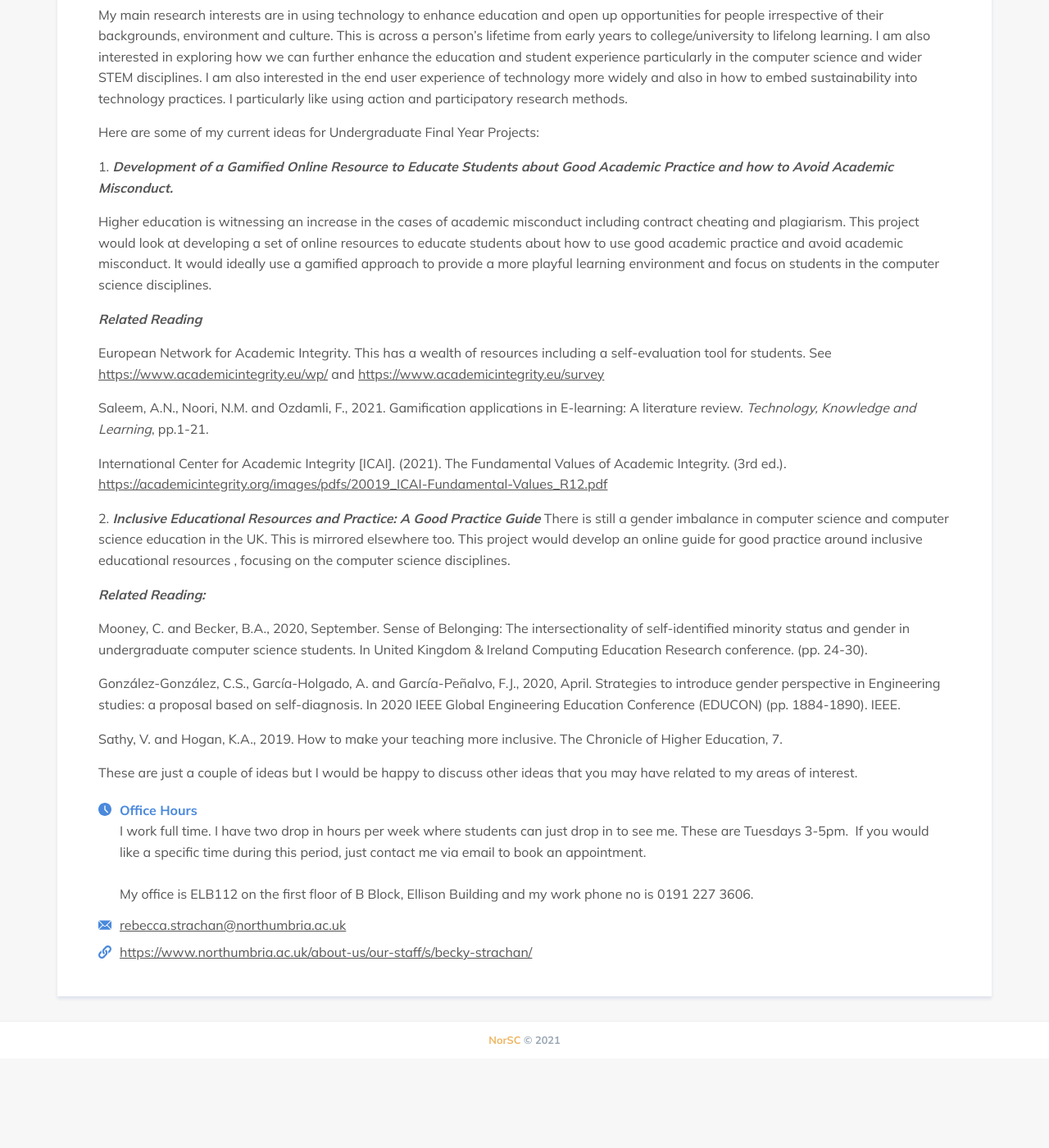
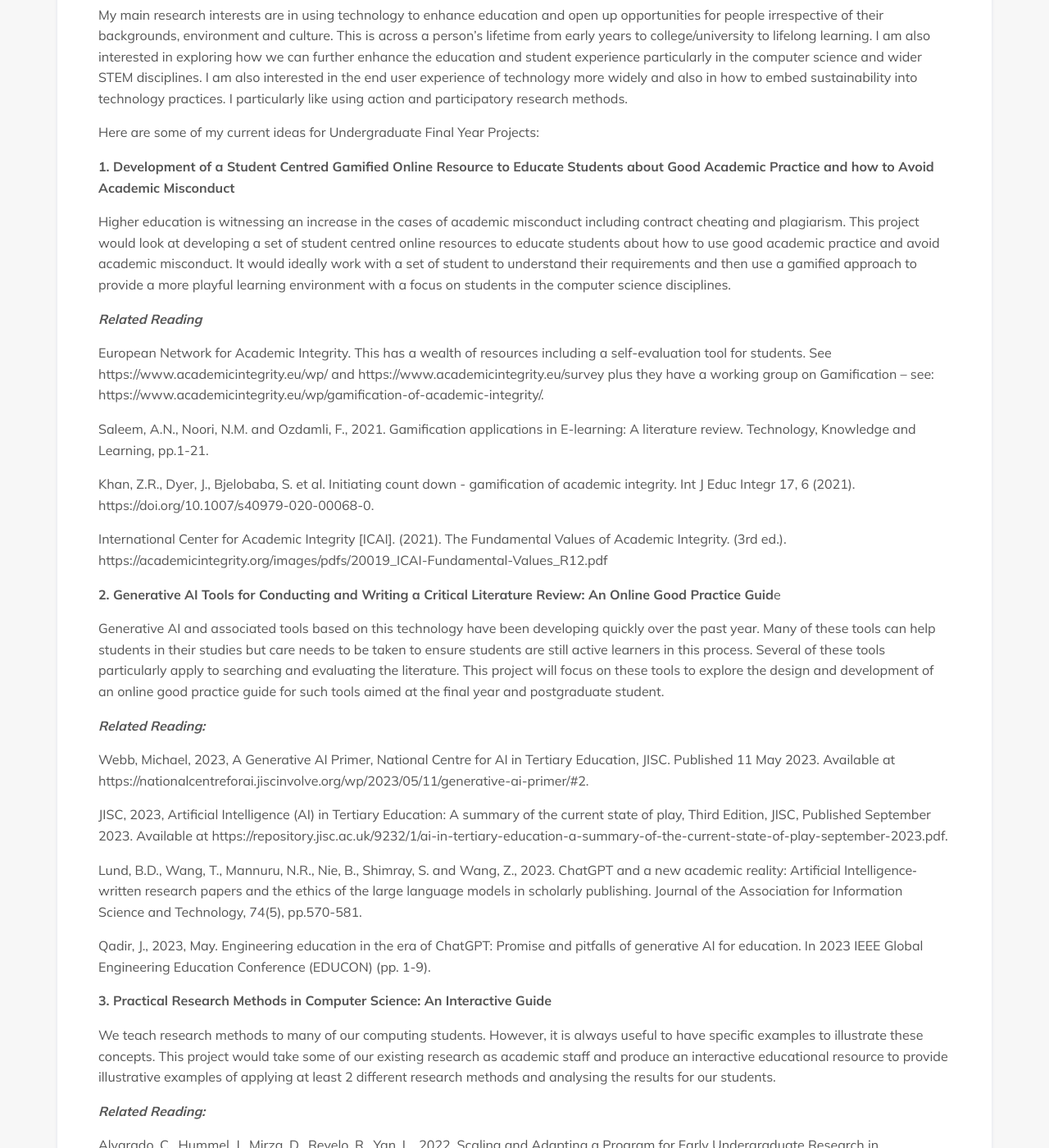
Before and after one commit to NorSC/supervisor-search, a Jekyll site: the page built from _supervisors/becky-strachan.md, in a window 1280 px wide and 1400 px high, scrolled down 459 px. Shown: the whole window at 82% size. Built offline with Jekyll 4.4.1, drawn with Linux system fonts in a browser that asks for light colours; a script that is not in the unit is left out; before the commit the page ends 1750 px from its top, so only the background shows below that; some of the changed text lies outside the part shown.

Commit message:
Update Supervisors “becky-strachan”

```diff
--- a/_supervisors/becky-strachan.md
+++ b/_supervisors/becky-strachan.md
@@ -8,8 +8,9 @@
 website: https://www.northumbria.ac.uk/about-us/our-staff/s/becky-strachan/
 office_hours: >-
   I work full time. I have two drop in hours per week where students can just
-  drop in to see me. These are Tuesdays 3-5pm.  If you would like a specific
-  time during this period, just contact me via email to book an appointment.
+  drop in to see me. These are Mondays 4-5pm and Tuesday 10-11am.  If you would
+  like a specific time during this period, just contact me via email to book an
+  appointment.
 
 
   My office is ELB112 on the first floor of B Block, Ellison Building and my work phone no is 0191 227 3606.
@@ -41,42 +42,70 @@
   H﻿ere are some of my current ideas for Undergraduate Final Year Projects:
 
 
-  1﻿. ***Development of a Gamified Online Resource to Educate Students about Good Academic Practice and how to Avoid Academic Misconduct.***
+  **1. Development of a Student Centred Gamified Online Resource to Educate Students about Good Academic Practice and how to Avoid Academic Misconduct**
 
 
-  H﻿igher education is witnessing an increase in the cases of academic misconduct including contract cheating and plagiarism. This project would look at developing a set of online resources to educate students about how to use good academic practice and avoid academic misconduct. It would ideally use a gamified approach to provide a more playful learning environment and focus on students in the computer science disciplines.
+  Higher education is witnessing an increase in the cases of academic misconduct including contract cheating and plagiarism. This project would look at developing a set of student centred online resources to educate students about how to use good academic practice and avoid academic misconduct. It would ideally work with a set of student to understand their requirements and then use a gamified approach to provide a more playful learning environment with a focus on students in the computer science disciplines.
 
 
-  ***R﻿elated Reading***
+  ***Related Reading***
 
 
-  E﻿uropean Network for Academic Integrity. This has a wealth of resources including a self-evaluation tool for students. See <https://www.academicintegrity.eu/wp/> and [https://www.academicintegrity.eu/survey](https://www.academicintegrity.eu/survey/)
+  European Network for Academic Integrity. This has a wealth of resources including a self-evaluation tool for students. See https://www.academicintegrity.eu/wp/ and https://www.academicintegrity.eu/survey plus they have a working group on Gamification – see: https://www.academicintegrity.eu/wp/gamification-of-academic-integrity/.
 
 
-  Saleem, A.N., Noori, N.M. and Ozdamli, F., 2021. Gamification applications in E-learning: A literature review. *Technology, Knowledge and Learning*, pp.1-21.
+  Saleem, A.N., Noori, N.M. and Ozdamli, F., 2021. Gamification applications in E-learning: A literature review. Technology, Knowledge and Learning, pp.1-21.
 
 
-  International Center for Academic Integrity \[ICAI]. (2021). The Fundamental Values of Academic Integrity. (3rd ed.). <https://academicintegrity.org/images/pdfs/20019_ICAI-Fundamental-Values_R12.pdf>
+  Khan, Z.R., Dyer, J., Bjelobaba, S. et al. Initiating count down - gamification of academic integrity. Int J Educ Integr 17, 6 (2021). https://doi.org/10.1007/s40979-020-00068-0.
 
 
-  2﻿. ***Inclusive Educational Resources and Practice: A Good Practice Guide***
+  International Center for Academic Integrity \[ICAI]. (2021). The Fundamental Values of Academic Integrity. (3rd ed.). https://academicintegrity.org/images/pdfs/20019_ICAI-Fundamental-Values_R12.pdf
 
-  There is still a gender imbalance in computer science and computer science education in the UK. This is mirrored elsewhere too. This project would develop an online guide for good practice around inclusive educational resources , focusing on the computer science disciplines.
+
+  **2. Generative AI Tools for Conducting and Writing a Critical Literature Review: An Online Good Practice Guid**e
+
+
+  Generative AI and associated tools based on this technology have been developing quickly over the past year. Many of these tools can help students in their studies but care needs to be taken to ensure students are still active learners in this process. Several of these tools particularly apply to searching and evaluating the literature. This project will focus on these tools to explore the design and development of an online good practice guide for such tools aimed at the final year and postgraduate student.
 
 
   ***Related Reading:***
 
 
-  Mooney, C. and Becker, B.A., 2020, September. Sense of Belonging: The intersectionality of self-identified minority status and gender in undergraduate computer science students. In United Kingdom & Ireland Computing Education Research conference. (pp. 24-30).
+  Webb, Michael, 2023, A Generative AI Primer, National Centre for AI in Tertiary Education, JISC. Published 11 May 2023. Available at https://nationalcentreforai.jiscinvolve.org/wp/2023/05/11/generative-ai-primer/#2.
 
 
-  González-González, C.S., García-Holgado, A. and García-Peñalvo, F.J., 2020, April. Strategies to introduce gender perspective in Engineering studies: a proposal based on self-diagnosis. In 2020 IEEE Global Engineering Education Conference (EDUCON) (pp. 1884-1890). IEEE.
+  JISC, 2023, Artificial Intelligence (AI) in Tertiary Education: A summary of the current state of play, Third Edition, JISC, Published September 2023. Available at https://repository.jisc.ac.uk/9232/1/ai-in-tertiary-education-a-summary-of-the-current-state-of-play-september-2023.pdf.
 
 
-  Sathy, V. and Hogan, K.A., 2019. How to make your teaching more inclusive. The Chronicle of Higher Education, 7.
+  Lund, B.D., Wang, T., Mannuru, N.R., Nie, B., Shimray, S. and Wang, Z., 2023. ChatGPT and a new academic reality: Artificial Intelligence‐written research papers and the ethics of the large language models in scholarly publishing. Journal of the Association for Information Science and Technology, 74(5), pp.570-581.
 
 
-  T﻿hese are just a couple of ideas but I would be happy to discuss other ideas that you may have related to my areas of interest.
+  Qadir, J., 2023, May. Engineering education in the era of ChatGPT: Promise and pitfalls of generative AI for education. In 2023 IEEE Global Engineering Education Conference (EDUCON) (pp. 1-9).
+
+
+  **3. Practical Research Methods in Computer Science: An Interactive Guide**
+
+
+  We teach research methods to many of our computing students. However, it is always useful to have specific examples to illustrate these concepts. This project would take some of our existing research as academic staff and produce an interactive educational resource to provide illustrative examples of applying at least 2 different research methods and analysing the results for our students.
+
+
+  ***Related Reading:***
+
+
+  Alvarado, C., Hummel, J., Mirza, D., Revelo, R., Yan, L., 2022. Scaling and Adapting a Program for Early Undergraduate Research in Computing. Proceedings of the 53rd ACM Technical Symposium on Computer Science Education - Volume 1 (SIGCSE 2022), Vol. 1, ACM, New York, pp. 50–56. https://doi.org/10.1145/3478431.3499336
+
+
+  Barrow, M., Thomas, S., Alvaraco, C., 2016. ERSP: A Structured CS Research Program for Early-College Students, Proceedings of the 2016 ACM Conference on Innovation and Technology in Computer Science Education (ITiCSE '16). ACM, New York, pp.148–153. https://doi.org/10.1145/2899415.2899436
+
+
+  Holz, H. J., Applin, A., Haberman, B., Joyce, D., Purchase, H., and Reed, C., "Research methods in computing: What are they and how should we teach them?", SIGCSE Bulletin, vol. 38, no. 4, pp. 96-114, 2006.
+
+
+
+
+
+  These are just a couple of ideas but I would be happy to discuss other ideas that you may have related to my areas of interest.
 additional_details_msc: >-
   **Additional Themes**: Computer Science Education, Digital Fluency, STEM
   education, User Experience
```
